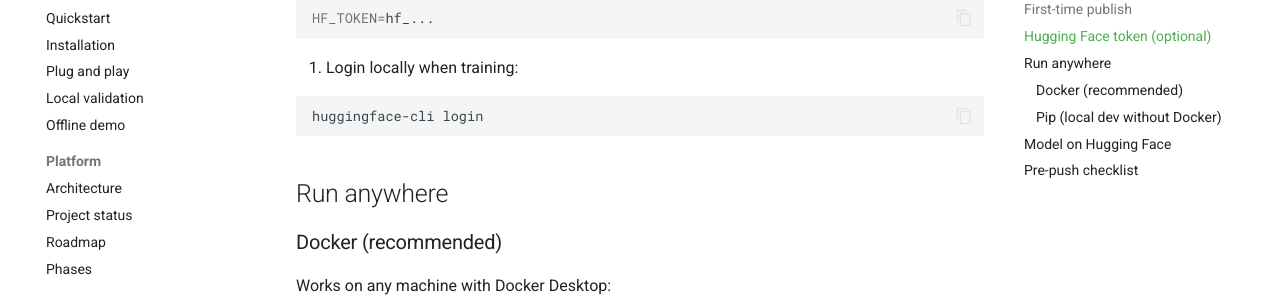
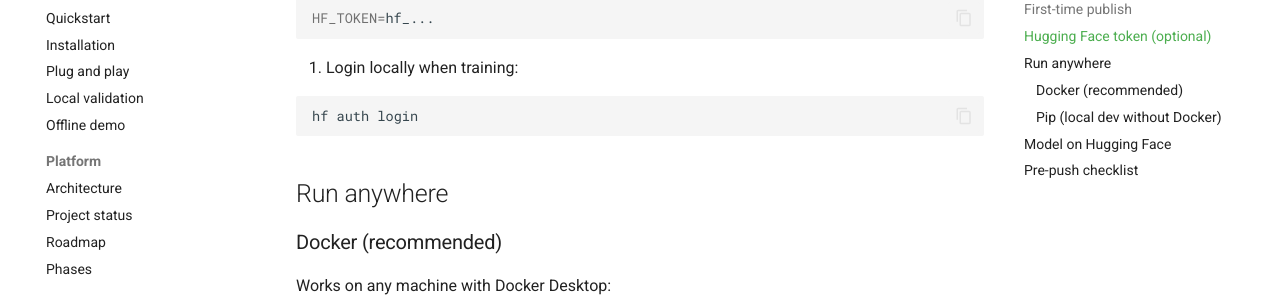
Before and after one commit to okyanu/pomona, an MkDocs documentation site: the page built from docs/GITHUB.md, in a window 1280 px wide and 900 px high, scrolled down 1233 px. Shown: the part 153-450 px from the top of the window. Built offline with MkDocs 1.6.1 and Material for MkDocs 9.7.7, drawn with Linux system fonts in a browser that asks for light colours; comment, search, counter and statistics services are not loaded.

Commit message:
hf CLI 2.x: use `hf repos create` and `hf auth login`
hf 2.x renamed `hf repo` to `hf repos` and dropped `huggingface-cli`.

Co-Authored-By: Claude Opus 5.5 <noreply@anthropic.com>

````diff
--- a/docs/GITHUB.md
+++ b/docs/GITHUB.md
@@ -51,7 +51,7 @@ HF_TOKEN=hf_...
 3. Login locally when training:
 
 ```bash
-huggingface-cli login
+hf auth login
 ```
 
 ## Run anywhere
````
Also changed, not shown: 4 other files.
